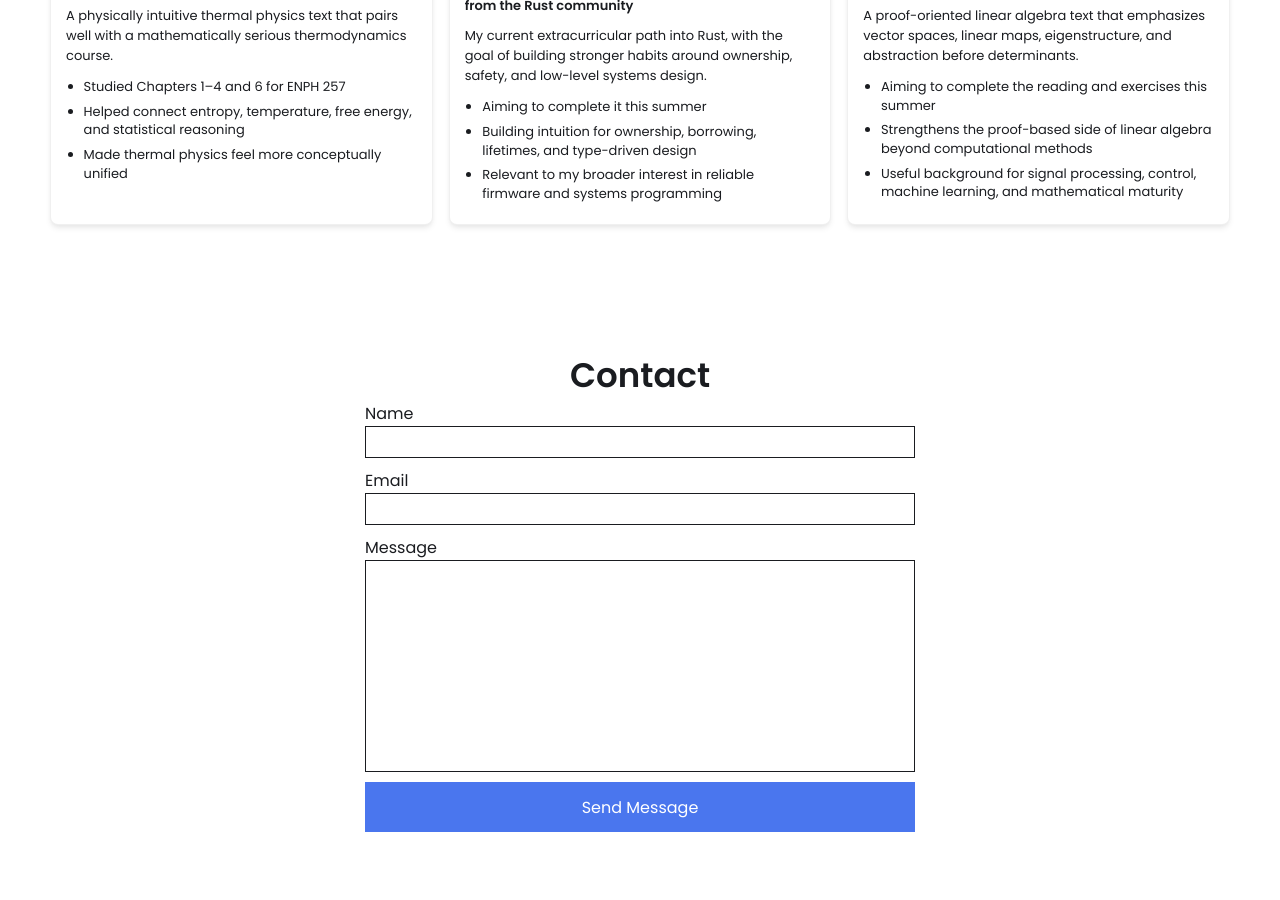
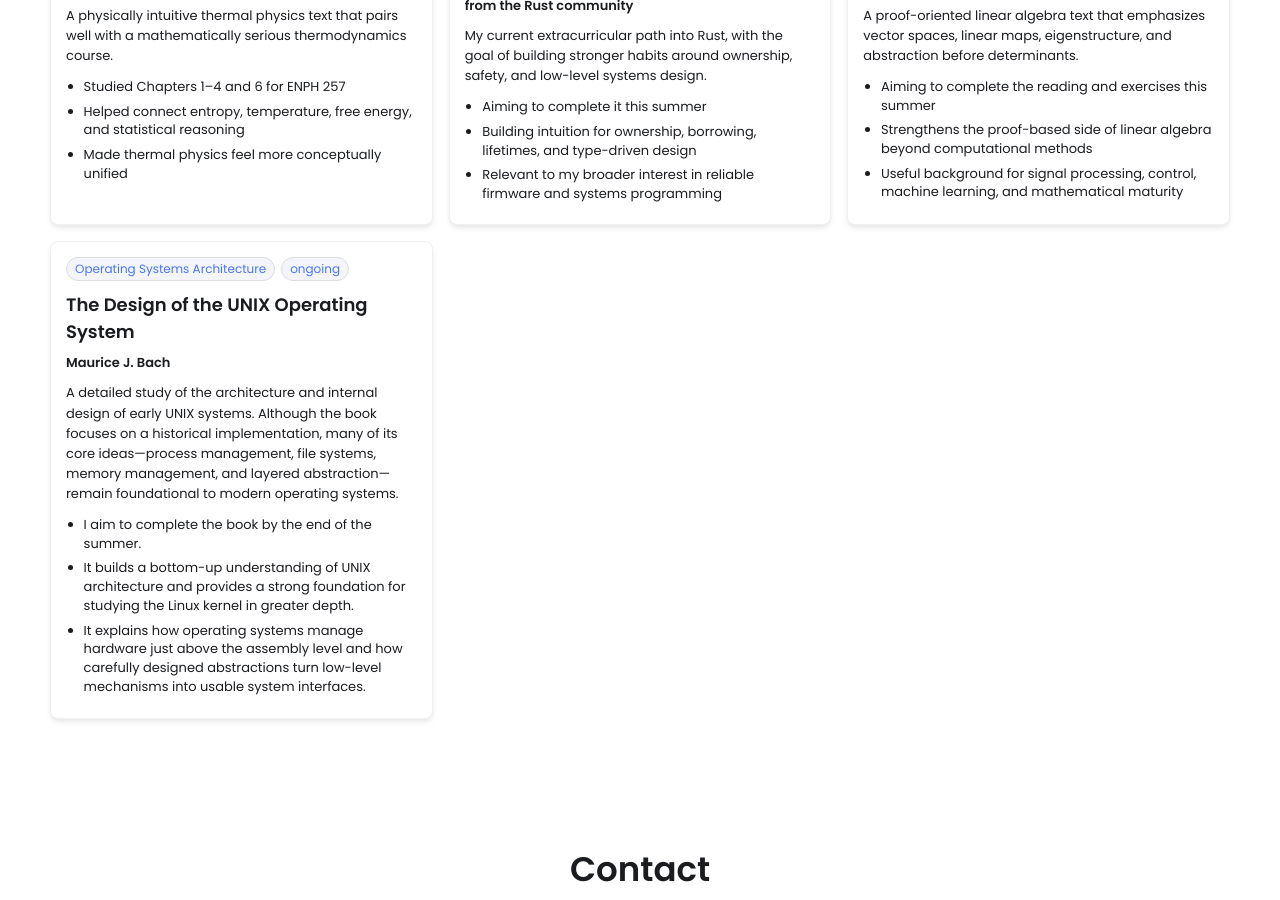
Before and after one commit to EzraKlukas/ezraklukas.github.io, a Jekyll site: the page built from index.html, in a window 1280 px wide and 900 px high, scrolled down 6071 px. Built offline with Jekyll 4.4.1, drawn with Linux system fonts in a browser that asks for light colours.

Commit message:
Added Maurice J. Bach's 'The Design of the UNIX Operating System'

```diff
--- a/_data/books.yml
+++ b/_data/books.yml
@@ -79,3 +79,13 @@
     - Aiming to complete the reading and exercises this summer
     - Strengthens the proof-based side of linear algebra beyond computational methods
     - Useful background for signal processing, control, machine learning, and mathematical maturity
+- title: The Design of the UNIX Operating System
+  author: Maurice J. Bach
+  area: Operating Systems Architecture
+  status: ongoing
+  summary: A detailed study of the architecture and internal design of early UNIX systems. Although the book focuses on a historical implementation, many of its core ideas—process management, file systems, memory management, and layered abstraction—remain foundational to modern operating systems.
+  takeaways:
+    - I aim to complete the book by the end of the summer.
+    - It builds a bottom-up understanding of UNIX architecture and provides a strong foundation for studying the Linux kernel in greater depth.
+    - It explains how operating systems manage hardware just above the assembly level and how carefully designed abstractions turn low-level mechanisms into usable system interfaces.
+    - The book also provides useful design principles for my long-term goal of understanding, and eventually building, my own computer system and operating system.
```
